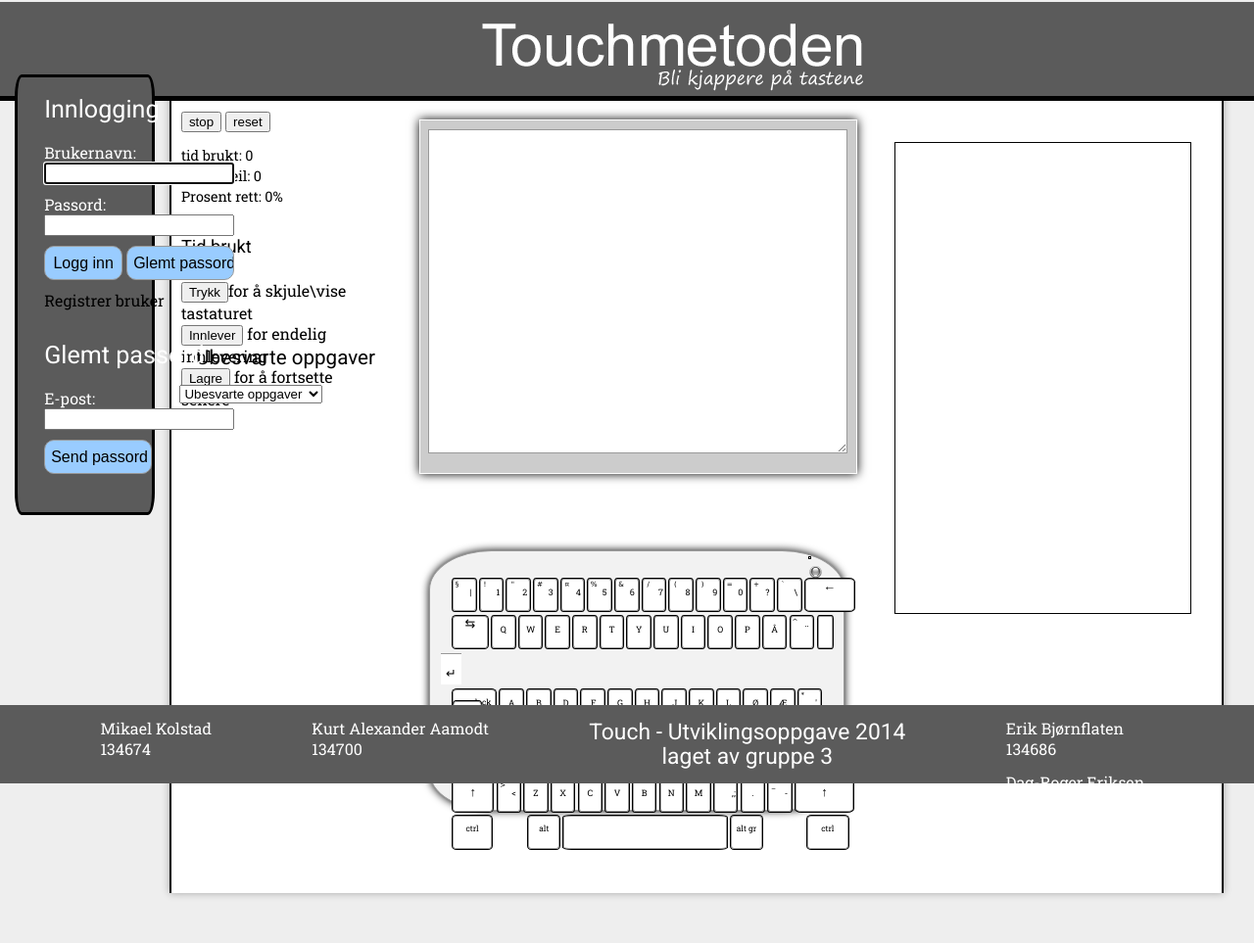
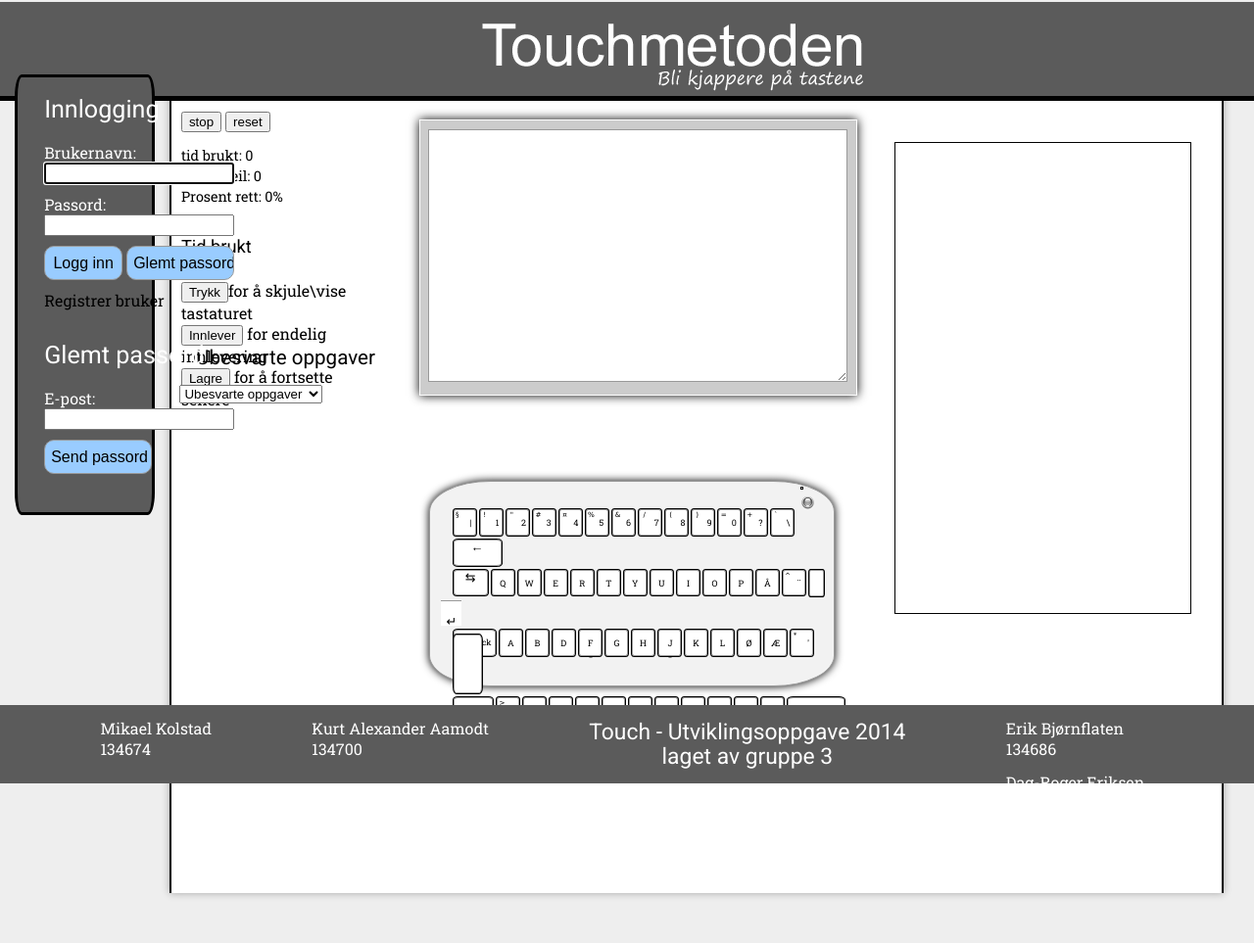
Before and after one commit to ekkodill/jalla, a PHP site: page /skriv.php in a window 1280 px wide. Shown: the whole page at 98% size. Run offline with PHP 8.4, Linux system fonts and the light colour scheme; data that the repository does not hold is empty; some libraries are stand-ins or nearby versions.

Commit message:
Prøv denne kurt

```diff
--- a/css/keyboard.css
+++ b/css/keyboard.css
@@ -6,11 +6,11 @@ Denne siden er kontrollert av Dag-Roger Eriksen siste gang 28.03.2014
 
 #container {
 float:left;
-    width: 41%;
-    height: 32%;
+    width: 40%;
+    height: 25%;
     background: #F2F2F2;
 margin-left:23%;
-margin-top:-3%;
+margin-top:-10%;
 
 /*Runde kanter og skygge*/
 -webkit-border-radius: 15%;
@@ -128,18 +128,6 @@ background:none;
 list-style:none;
 }
 
-#keyboard .return {
- font-size:5%;
-width:6.5%;
-height:1420%;
-margin-top: -6.1%;
-margin-right: 2%;
-border-right:1px solid #999;
-border-top:1px solid #999;
-border-bottom:1px solid #999;
-border-left:1px solid #999;
-}
-
 #keyboard .left-shift {
 width: 9.3%;
 font-size:100%;
@@ -192,6 +180,17 @@ color:#000;
 text-align:right;
 font-size:1%;
 margin-right:8%;
+}
+#keyboard .return {
+ font-size:5%;
+width:6.5%;
+height:1420%;
+margin-top: -6.3%;
+margin-right: 2%;
+border-right:1px solid #999;
+border-top:1px solid #999;
+border-bottom:1px solid #999;
+border-left:1px solid #999;
 }
 
 /*---- laget for å få utseende på enter ----*/
@@ -314,7 +313,7 @@ display:none;
     margin-top:4%;
     margin-left:4%;
     width:44%;
-    height:45%;
+    height:35%;
     float:left;
     border:1px solid #fff;
     background-color:#ccc;
```
